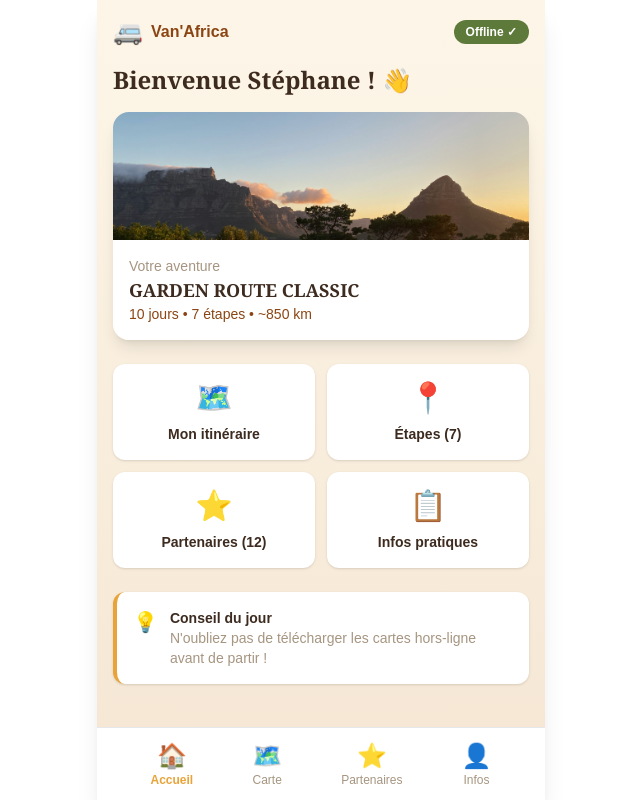
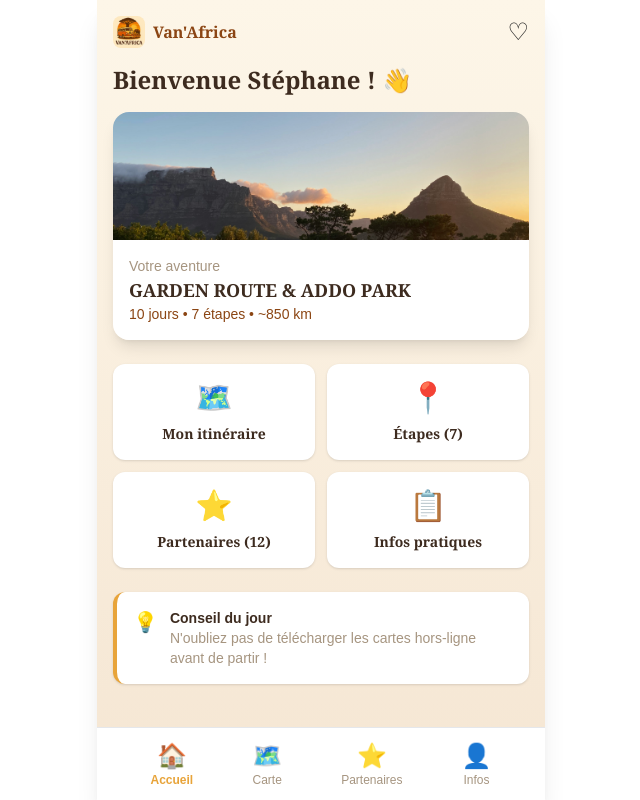
Before and after one commit to kevindepalmas/vanafrica-travelhub, a Next.js app: page /accueil in a window 1280 px wide. Shown: the whole page, without its empty margins (319-959 px from the left). Built offline with nearby package versions, Linux system fonts and the light colour scheme; a web font is replaced by a local one.

Commit message:
Corrections accueil, coeurs cliquables, suppression flèche

```diff
--- a/app/accueil/page.tsx
+++ b/app/accueil/page.tsx
@@ -1,16 +1,19 @@
-import Link from "next/link";export default function Accueil() {
+import Link from "next/link";
+import Image from "next/image";
+
+export default function Accueil() {
   return (
     <div className="min-h-screen bg-gradient-to-b from-[#FDF6E8] to-[#F5E6D3] pb-24">
 
       {/* Header */}
       <div className="flex items-center justify-between px-4 py-4">
         <div className="flex items-center gap-2">
-          <span className="text-2xl">🚐</span>
-          <span className="font-bold text-[#8B4513]">Van&apos;Africa</span>
+          <Image src="/icon-192.png" alt="Van'Africa" width={32} height={32} className="rounded-lg" />
+          <span className="font-bold text-[#8B4513] font-serif">Van&apos;Africa</span>
         </div>
-        <div className="bg-[#5D7A3A] text-white text-xs font-semibold px-3 py-1 rounded-full">
-          Offline ✓
-        </div>
+        <Link href="/favoris" className="text-2xl">
+          ♡
+        </Link>
       </div>
 
       {/* Contenu */}
@@ -22,13 +25,13 @@ import Link from "next/link";export default function Accueil() {
         </h1>
 
         {/* Hero Card */}
-<div className="rounded-2xl overflow-hidden shadow-lg mb-6">
-  <div className="h-32 bg-cover bg-center" style={{ backgroundImage: "url('/hero-garden-route.jpg')", backgroundPosition: "center 40%" }}>
-  </div>
+        <div className="rounded-2xl overflow-hidden shadow-lg mb-6">
+          <div className="h-32 bg-cover bg-center" style={{ backgroundImage: "url('/hero-garden-route.jpg')", backgroundPosition: "center 40%" }}>
+          </div>
           <div className="bg-white p-4">
             <p className="text-sm text-[#A69580]">Votre aventure</p>
             <h2 className="text-lg font-bold text-[#3D2B1F] font-serif">
-              GARDEN ROUTE CLASSIC
+              GARDEN ROUTE & ADDO PARK
             </h2>
             <p className="text-sm text-[#8B4513]">10 jours • 7 étapes • ~850 km</p>
           </div>
@@ -36,22 +39,22 @@ import Link from "next/link";export default function Accueil() {
 
         {/* Grille de navigation */}
         <div className="grid grid-cols-2 gap-3 mb-6">
-          <div className="bg-white p-4 rounded-xl shadow-sm text-center">
+          <Link href="/carte" className="bg-white p-4 rounded-xl shadow-sm text-center">
             <span className="text-3xl">🗺️</span>
-            <p className="text-sm font-semibold text-[#3D2B1F] mt-2">Mon itinéraire</p>
-          </div>
-          <div className="bg-white p-4 rounded-xl shadow-sm text-center">
+            <p className="text-sm font-semibold text-[#3D2B1F] mt-2 font-serif">Mon itinéraire</p>
+          </Link>
+          <Link href="/carte" className="bg-white p-4 rounded-xl shadow-sm text-center">
             <span className="text-3xl">📍</span>
-            <p className="text-sm font-semibold text-[#3D2B1F] mt-2">Étapes (7)</p>
-          </div>
-          <div className="bg-white p-4 rounded-xl shadow-sm text-center">
+            <p className="text-sm font-semibold text-[#3D2B1F] mt-2 font-serif">Étapes (7)</p>
+          </Link>
+          <Link href="/partenaires" className="bg-white p-4 rounded-xl shadow-sm text-center">
             <span className="text-3xl">⭐</span>
-            <p className="text-sm font-semibold text-[#3D2B1F] mt-2">Partenaires (12)</p>
-          </div>
-          <div className="bg-white p-4 rounded-xl shadow-sm text-center">
+            <p className="text-sm font-semibold text-[#3D2B1F] mt-2 font-serif">Partenaires (12)</p>
+          </Link>
+          <Link href="/infos" className="bg-white p-4 rounded-xl shadow-sm text-center">
             <span className="text-3xl">📋</span>
-            <p className="text-sm font-semibold text-[#3D2B1F] mt-2">Infos pratiques</p>
-          </div>
+            <p className="text-sm font-semibold text-[#3D2B1F] mt-2 font-serif">Infos pratiques</p>
+          </Link>
         </div>
 
         {/* Conseil du jour */}
@@ -69,7 +72,7 @@ import Link from "next/link";export default function Accueil() {
 
       </div>
 
-     {/* Navbar */}
+      {/* Navbar */}
       <div className="fixed bottom-0 left-0 right-0 bg-white border-t border-gray-200 px-6 py-3">
         <div className="flex justify-around">
           <div className="text-center">
--- a/app/etape/addo/page.tsx
+++ b/app/etape/addo/page.tsx
@@ -8,7 +8,9 @@ export default function Addo() {
       <div className="flex items-center justify-between px-4 py-4 border-b border-gray-100">
         <Link href="/carte" className="text-2xl">←</Link>
         <h1 className="font-bold text-[#3D2B1F]">Étapes</h1>
-        <span className="text-xl text-[#A69580]">♡</span>
+        <button onClick={() => {}} className="text-2xl hover:scale-110 transition-transform">
+  🤍
+</button>
       </div>
 
    {/* Hero image */}
--- a/app/etape/knysna/page.tsx
+++ b/app/etape/knysna/page.tsx
@@ -8,7 +8,9 @@ export default function Knysna() {
       <div className="flex items-center justify-between px-4 py-4 border-b border-gray-100">
         <Link href="/carte" className="text-2xl">←</Link>
         <h1 className="text-2xl font-bold text-[#3D2B1F] mb-1 font-serif">KNYSNA</h1>
-        <span className="text-xl text-[#A69580]">♡</span>
+        <button onClick={() => {}} className="text-2xl hover:scale-110 transition-transform">
+  🤍
+</button>
       </div>
 
      {/* Hero image */}
--- a/app/partenaire/addo-african-home/page.tsx
+++ b/app/partenaire/addo-african-home/page.tsx
@@ -8,10 +8,9 @@ export default function AddoAfricanHome() {
       <div className="flex items-center justify-between px-4 py-4 border-b border-gray-100">
         <Link href="/partenaires" className="text-2xl">←</Link>
         <h1 className="text-2xl font-bold text-[#3D2B1F] font-serif">Addo African Home</h1>
-        <div className="flex gap-2">
-          <span className="text-xl">↑</span>
-          <span className="text-xl text-[#A69580]">♡</span>
-        </div>
+        <button onClick={() => {}} className="text-2xl hover:scale-110 transition-transform">
+  🤍
+</button>
       </div>
 
     {/* Hero image */}
```
